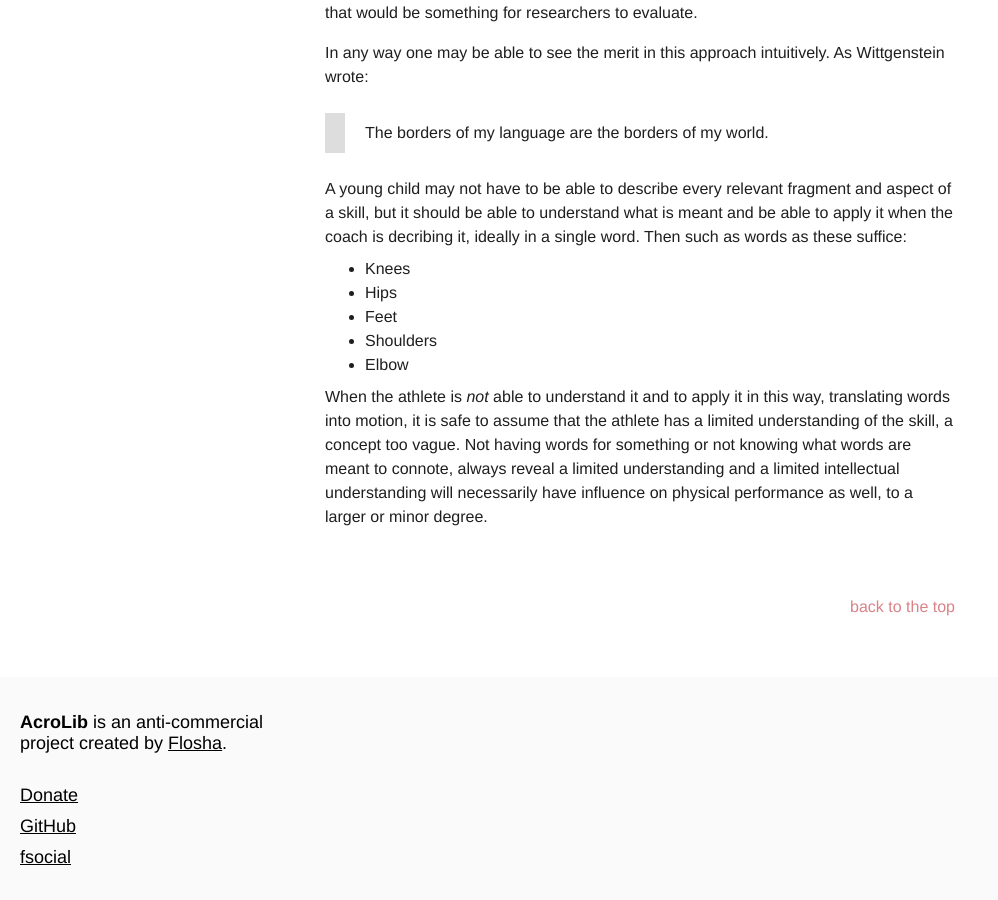
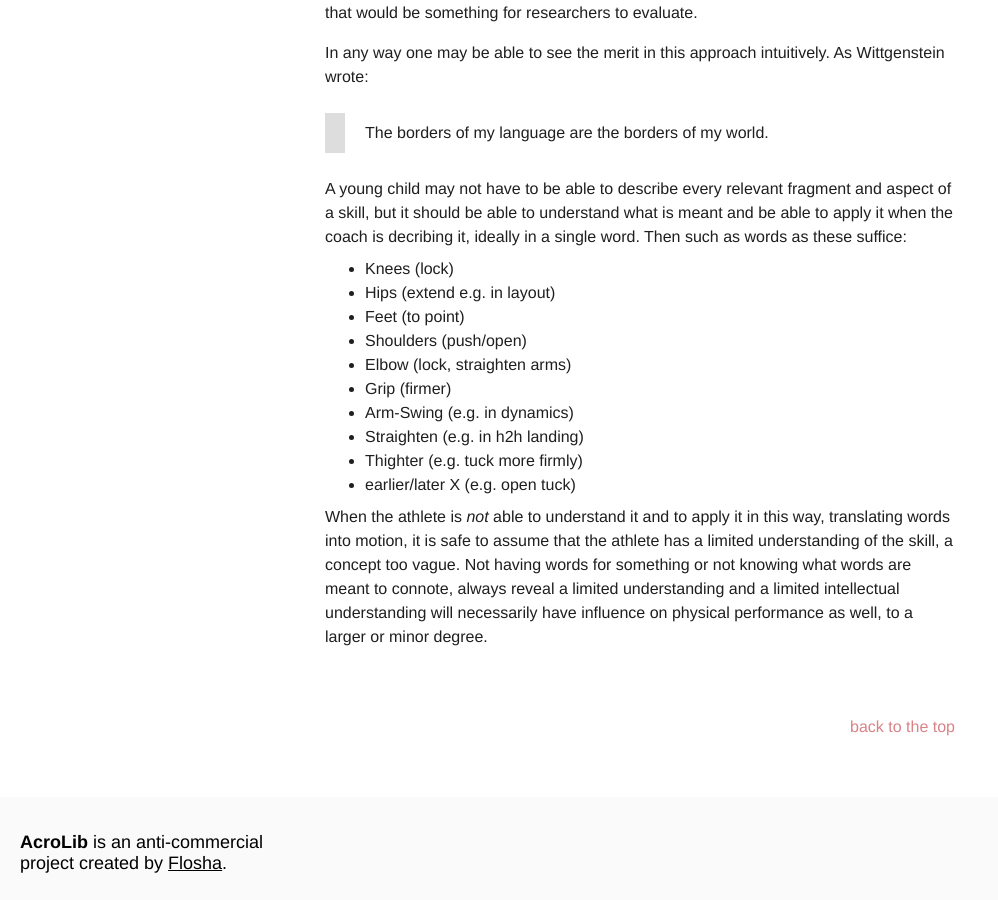
Before and after one commit to floshin/acrolib, a Jekyll site: the page built from training/cues.md, in a window 1280 px wide and 900 px high, scrolled down 1603 px. Shown: the whole window, without its empty margins (0-998 px from the left). Built offline with Jekyll 4.4.1, drawn with Linux system fonts in a browser that asks for light colours; our own code applies the rules of GitHub Pages for plain Markdown files.

Commit message:
Update cues.md

```diff
--- a/training/cues.md
+++ b/training/cues.md
@@ -32,10 +32,15 @@ In any way one may be able to see the merit in this approach intuitively. As Wit
 
 A young child may not have to be able to describe every relevant fragment and aspect of a skill, but it should be able to understand what is meant and be able to apply it when the coach is decribing it, ideally in a single word. Then such as words as these suffice:
 
-* Knees
-* Hips
-* Feet
-* Shoulders
-* Elbow
+* Knees (lock)
+* Hips (extend e.g. in layout)
+* Feet (to point)
+* Shoulders (push/open)
+* Elbow (lock, straighten arms)
+* Grip (firmer)
+* Arm-Swing (e.g. in dynamics)
+* Straighten (e.g. in h2h landing)
+* Thighter (e.g. tuck more firmly)
+* earlier/later X (e.g. open tuck)
 
 When the athlete is *not* able to understand it and to apply it in this way, translating words into motion, it is safe to assume that the athlete has a limited understanding of the skill, a concept too vague. Not having words for something or not knowing what words are meant to connote, always reveal a limited understanding and a limited intellectual understanding will necessarily have influence on physical performance as well, to a larger or minor degree.
```
